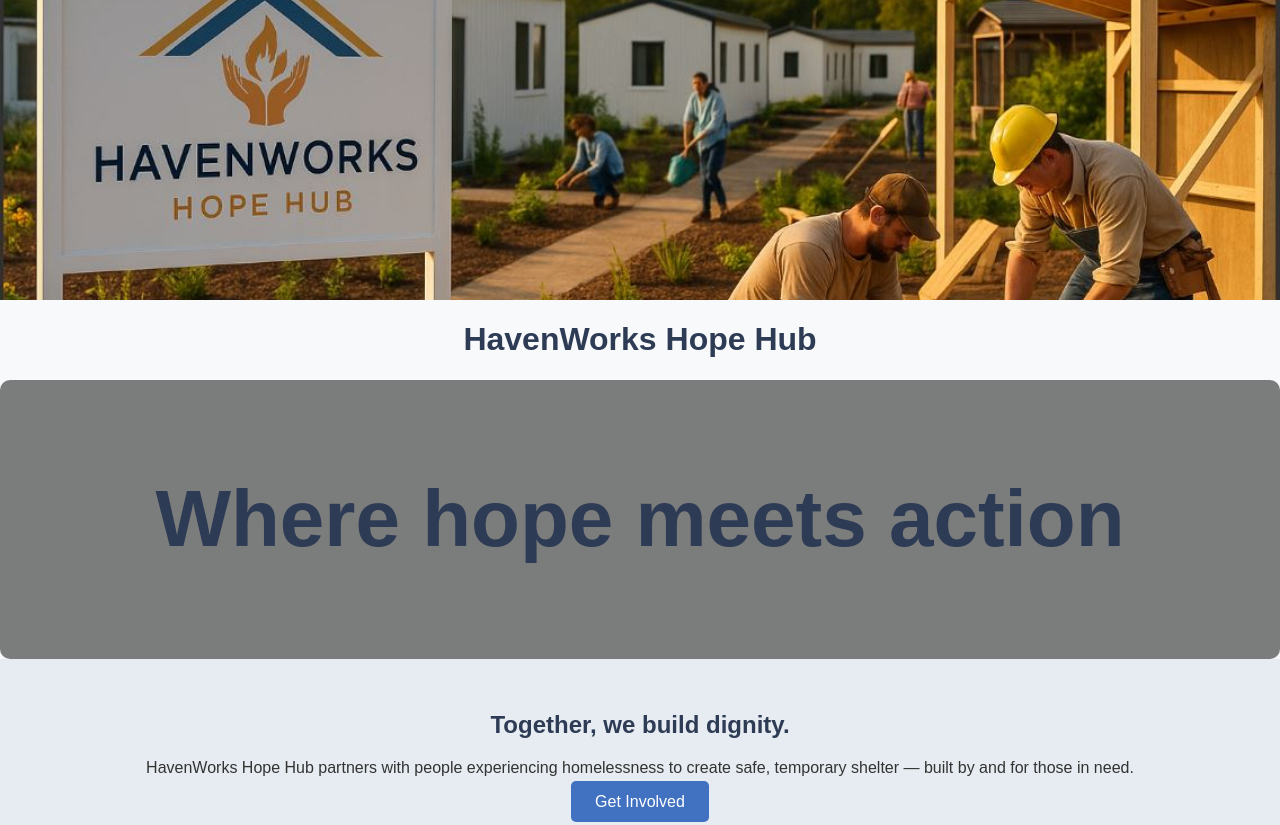
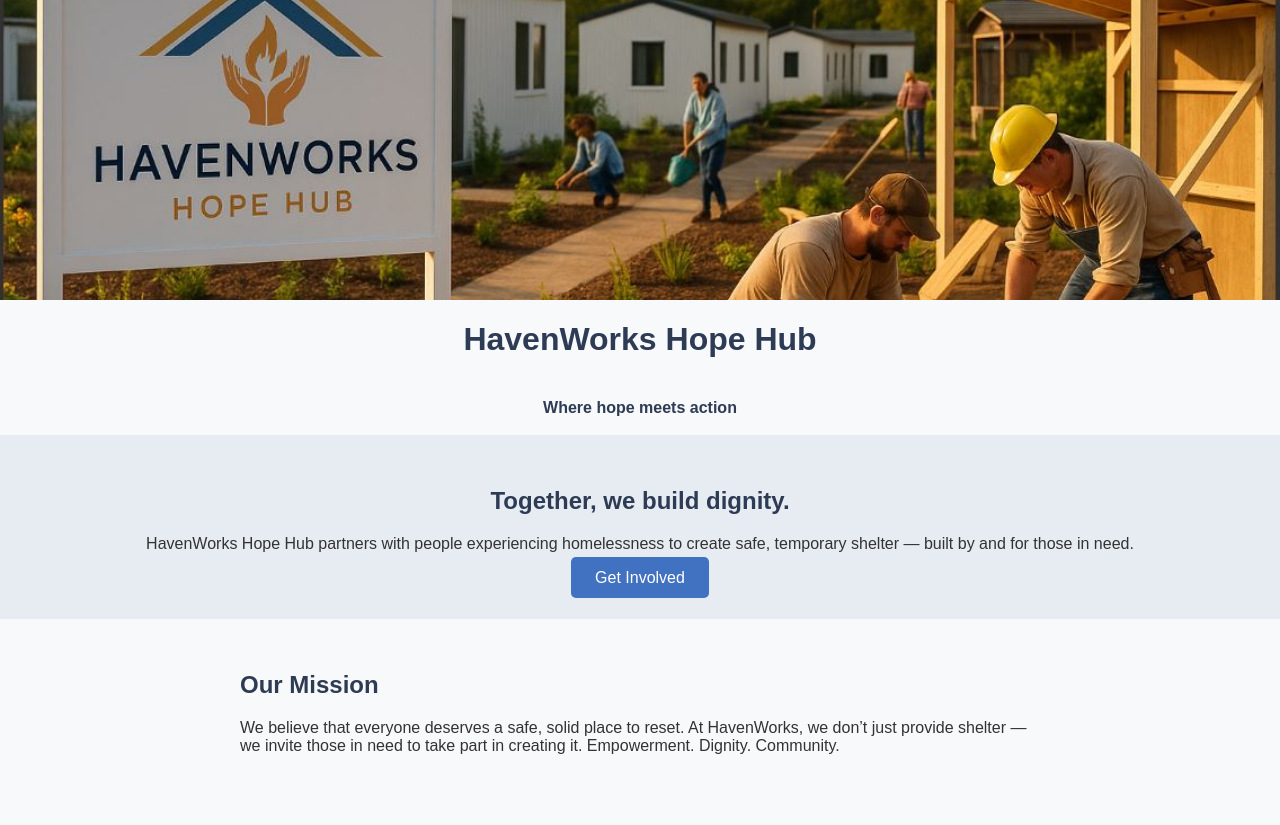
Before and after one commit to Hermina-D/HWHH-Website, a plain HTML site: page index.html in a window 1280 px wide. Shown: the top 825 px of the page. Drawn offline with Linux system fonts and the light colour scheme.

Commit message:
Update index.html

```diff
--- a/index.html
+++ b/index.html
@@ -29,8 +29,8 @@
 .hero-text {
   text-align: center;
   color: white;
-  font-size: 2.5em;
-  background: rgba(0, 0, 0, 0.5); /* Slightly darker for better readability */
+  font-size: 0.5em;
+/*  background: rgba(0, 0, 0, 0.5);  Slightly darker for better readability */
   padding: 1em 2em;
   border-radius: 10px;
 }
```
